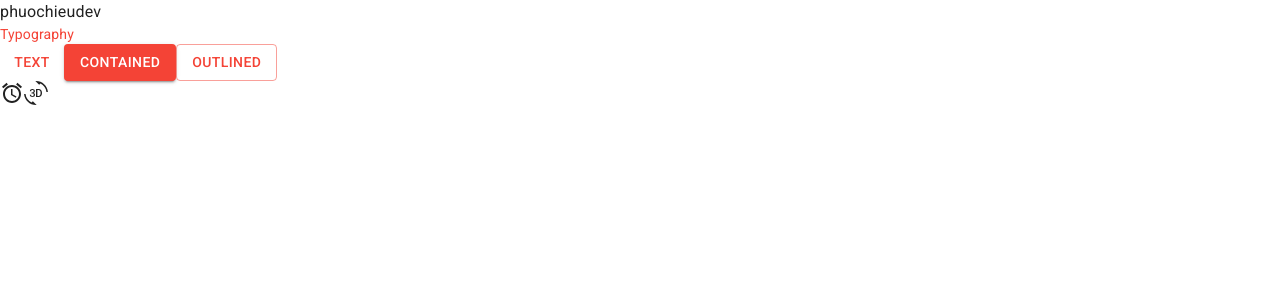
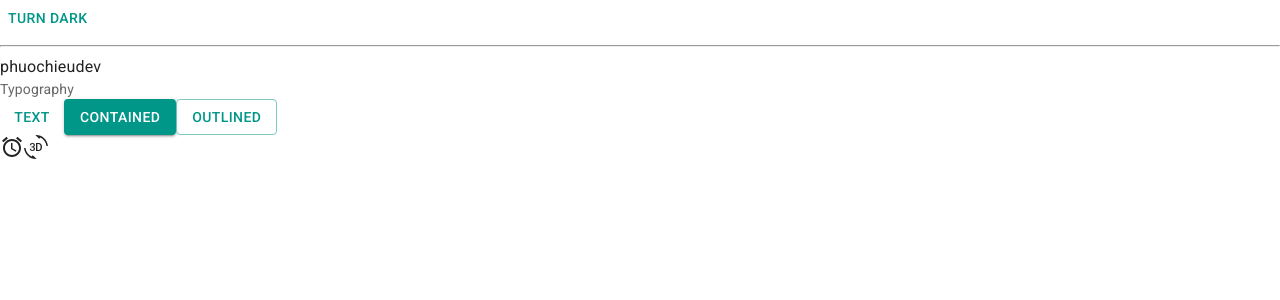
Before and after one commit to phuochieudev/task-manager, a React (Vite) app: page / in a window 1280 px wide. Shown: the top 300 px of the page. Built offline with nearby package versions, Linux system fonts and the light colour scheme.

Commit message:
Mode Light Dark

```diff
--- a/src/App.jsx
+++ b/src/App.jsx
@@ -2,10 +2,26 @@
 import AccessAlarmIcon from '@mui/icons-material/AccessAlarm'
 import ThreeDRotation from '@mui/icons-material/ThreeDRotation'
 import Typography from '@mui/material/Typography'
+
+import { useColorScheme } from '@mui/material/styles'
+
+function ModeToggle() {
+  const { mode, setMode } = useColorScheme()
+  return (
+    <Button
+      onClick={() => {
+        setMode(mode === 'light' ? 'dark' : 'light')
+      }}
+    >
+      {mode === 'light' ? 'Turn dark' : 'Turn light'}
+    </Button>
+  )
+}
 function App() {
-
   return (
     <>
+      <ModeToggle/>
+      <hr />
       <div>phuochieudev</div>
       <Typography variant="body2" color="text.secondary">Typography</Typography>
       <Button variant="text">Text</Button>
--- a/src/main.jsx
+++ b/src/main.jsx
@@ -2,15 +2,15 @@
 import ReactDOM from 'react-dom/client'
 import App from './App.jsx'
 import CssBaseline from '@mui/material/CssBaseline'
-import { ThemeProvider } from '@mui/material/styles'
+import { Experimental_CssVarsProvider as CssVarsProvider } from '@mui/material/styles'
 import theme from './theme'
 
 ReactDOM.createRoot(document.getElementById('root')).render(
   <React.StrictMode>
-    <ThemeProvider theme={theme}>
+    <CssVarsProvider theme={theme}>
       <CssBaseline />
       <App />
-    </ThemeProvider>
+    </CssVarsProvider>
 
   </React.StrictMode>
 )
--- a/src/theme.js
+++ b/src/theme.js
@@ -1,20 +1,19 @@
-import { createTheme } from '@mui/material/styles'
-import { red } from '@mui/material/colors'
-
-// Create a theme instance.
-const theme = createTheme({
-  palette: {
-    primary: {
-      main: red[500]
+import { teal, deepOrange, cyan, orange } from '@mui/material/colors'
+import { experimental_extendTheme as extendTheme } from '@mui/material/styles'
+// Create a theme instance
+const theme = extendTheme({
+  colorSchemes: {
+    light: {
+      palette: {
+        primary: teal,
+        secondary: deepOrange
+      }
     },
-    secondary: {
-      main: '#19857b'
-    },
-    error: {
-      main: red.A400
-    },
-    text: {
-      secondary: red[500]
+    dark: {
+      palette: {
+        primary: cyan,
+        secondary: orange
+      }
     }
   }
 })
```
